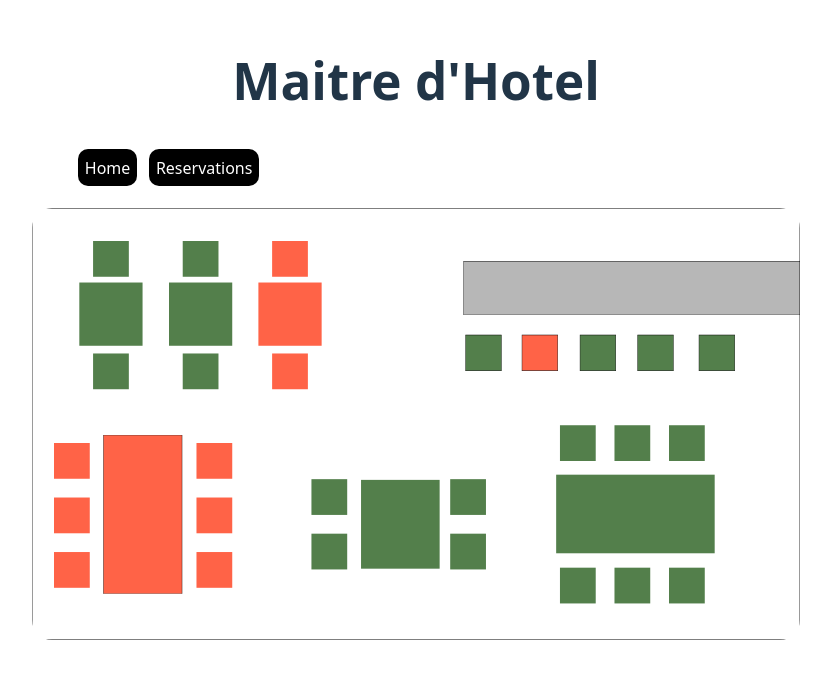
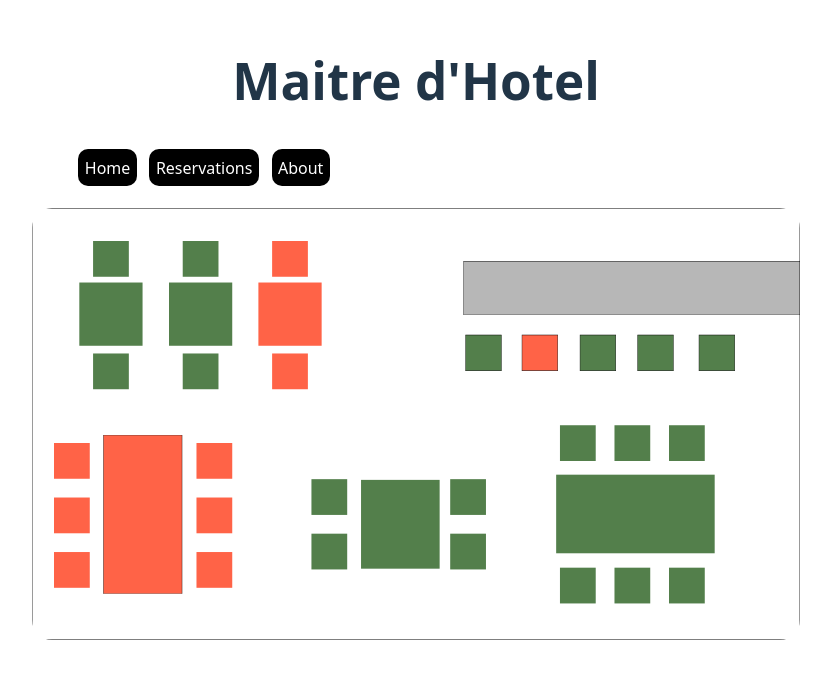
Before and after one commit to Devine4Life-Jules/maitreHotel, a React (Vite) app: page / in a window 1280 px wide. Shown: the part 125-800 px from the top of the page, without its empty margins (224-1055 px from the left). Built offline with nearby package versions, Linux system fonts and the light colour scheme.

Commit message:
creation of about page and more css updates

```diff
--- a/src/App.css
+++ b/src/App.css
@@ -3,49 +3,3 @@
   padding: 2rem;
   text-align: center;
 }
-
-.logo {
-  height: 6em;
-  padding: 1.5em;
-  will-change: filter;
-  transition: filter 300ms;
-}
-.logo:hover {
-  filter: drop-shadow(0 0 2em #646cffaa);
-}
-.logo.react:hover {
-  filter: drop-shadow(0 0 2em #61dafbaa);
-}
-
-
-
-
-.tableContainer {
-  background-color: rgb(184, 188, 189);
-  border-radius: 10px;
-  padding: 2rem;
-  min-height: 500px;
-  margin: 1rem;
-  border: 2px solid rgb(10, 10, 10);
-  width: auto;
-}
-
-
-.option {
-  display: block;
-  margin: .5rem auto;
-  color: black;
-  background-color: gray;
-}
-
-
-.spot {
-  transition: .2s ease;
-
-}
-
-.spot:hover {
-  filter: drop-shadow(0px 0px 10px rgb(244, 98, 58));
-
-  transition: .2s ease;
-}
--- a/src/App.jsx
+++ b/src/App.jsx
@@ -1,6 +1,7 @@
 import './App.css';
 import FloorPlan from './components/FloorPlan';
 import ReservationsComponent from './components/ReservationsComponent';
+import About from './components/About';
 import { useState } from 'react';
 import { HashRouter as Router, Routes, Route, NavLink } from "react-router-dom";
 
@@ -47,8 +48,13 @@ function App() {
     />
   );
 
+
+
+
+
   return (
-    <div style={{ height: "60vh", width: "60vw" }}>
+    <div className="bgElement">
+      <div className="contentBox" style={{ height: "60vh", width: "60vw" }}>
         <h1>Maitre d'Hotel</h1>
         <Router>
           <nav>
@@ -59,14 +65,18 @@ function App() {
               <li>
                 <NavLink to="/ReservationsPage">Reservations</NavLink>
               </li>
+              <li>
+                <NavLink to="/AboutPage">About</NavLink>
+              </li>
             </ul>
           </nav>
-
           <Routes>
             <Route path="/" element={<Home />} />
+            <Route path="/AboutPage" element={<About />}/>
             <Route path="/ReservationsPage" element={<ReservationsPage />} />
           </Routes>
         </Router>
+      </div>
     </div>
   );
 }
--- /dev/null
+++ b/src/components/About.jsx
@@ -0,0 +1,25 @@
+import { Link } from "react-router-dom";
+
+const About = () => {
+    return(
+        <div style={{color:"black", backgroundColor:"white", borderRadius:"10px", textAlign:"left", padding:"1rem"}}>
+            <h2>About</h2>
+            <p>Welcom to Maitre d'Hotel by Jules Desmet</p>
+
+            <h3>Table overview and ordering Menu</h3>
+            <p>on the <Link to={"/"}>home</Link> page there 's an overview of all tables, currently have no orders, red tables do, the initial state shows multiple examples of both of these cases</p>
+            <p>Click on a table to see the ordering menu, there is the option to:</p>
+            <ul>
+                <li>add and remove products</li>
+                <li>change quantity of these products</li>
+                <li>clear all products with one button</li>
+                <li>Make the final bill</li>
+            </ul>
+            <p>When going back to the floor plan by clicking "close ordering mode" the table color is being updated accordingly.</p>
+            <h3>Reservations</h3>
+            <p>On the <Link to={"/ReservationsPage"}>reservations</Link> page the user can add and remove reservations, a distinction is made in reservations that have an upcomming timestamp and  a passed timestamp</p>
+        </div>
+    )
+}
+
+export default About;
--- a/src/components/OrderMenu.jsx
+++ b/src/components/OrderMenu.jsx
@@ -7,23 +7,28 @@ const OrderMenu = ({ selectedTable, availableProducts, orders, onAddProduct, onR
             <h2>Ordering for Table {selectedTable}</h2>
             <div className="ordering-mode">
 
+
                 {/* Product Selection */}
                 <ProductList products={availableProducts} onSelect={onAddProduct} />
+
                 {/* Order List */}
-                <OrderList
-                    orders={orders[selectedTable]}
-                    onIncrease={onAddProduct}
-                    onDecrease={onDecreaseProduct}
-                    onRemove={onRemoveProduct}
-                />
-                {/* Controls */}
-
-            </div>
-            <div>
+                <div>
+                <div>
                     <button onClick={onGetBill} style={{ backgroundColor: 'green', color: 'white' }}>Get Bill</button>
                     <button onClick={onClearAll} style={{ backgroundColor: 'orange', color: 'white' }}>Clear All</button>
                     <button onClick={onClose}>Close Ordering Mode</button>
                 </div>
+                    <OrderList
+                        orders={orders[selectedTable]}
+                        onIncrease={onAddProduct}
+                        onDecrease={onDecreaseProduct}
+                        onRemove={onRemoveProduct}
+                    />
+                </div>
+                {/* Controls */}
+
+            </div>
+
         </div>
     );
 };
--- a/src/index.css
+++ b/src/index.css
@@ -5,7 +5,15 @@
 
   color-scheme: light dark;
   color: rgba(255, 255, 255, 0.87);
-  background-color: #242424;
+  background-color: #7d7d7e;
+
+  opacity: 1;
+  background-size: cover;
+  background-position: center;
+  background-repeat: no-repeat;
+  background-blend-mode: lighten;
+
+
 
   font-synthesis: none;
   text-rendering: optimizeLegibility;
@@ -21,6 +29,27 @@ a {
 a:hover {
   color: #535bf2;
 }
+
+
+.option {
+  display: block;
+  margin: .5rem auto;
+  color: black;
+  background-color: gray;
+}
+
+
+.spot {
+  transition: .2s ease;
+
+}
+
+.spot:hover {
+  filter: drop-shadow(0px 0px 30px rgb(22, 23, 20));
+
+  transition: .2s ease;
+}
+
 
 body {
   margin: 0;
```
Lines whose indentation alone changed are shown as unchanged.
